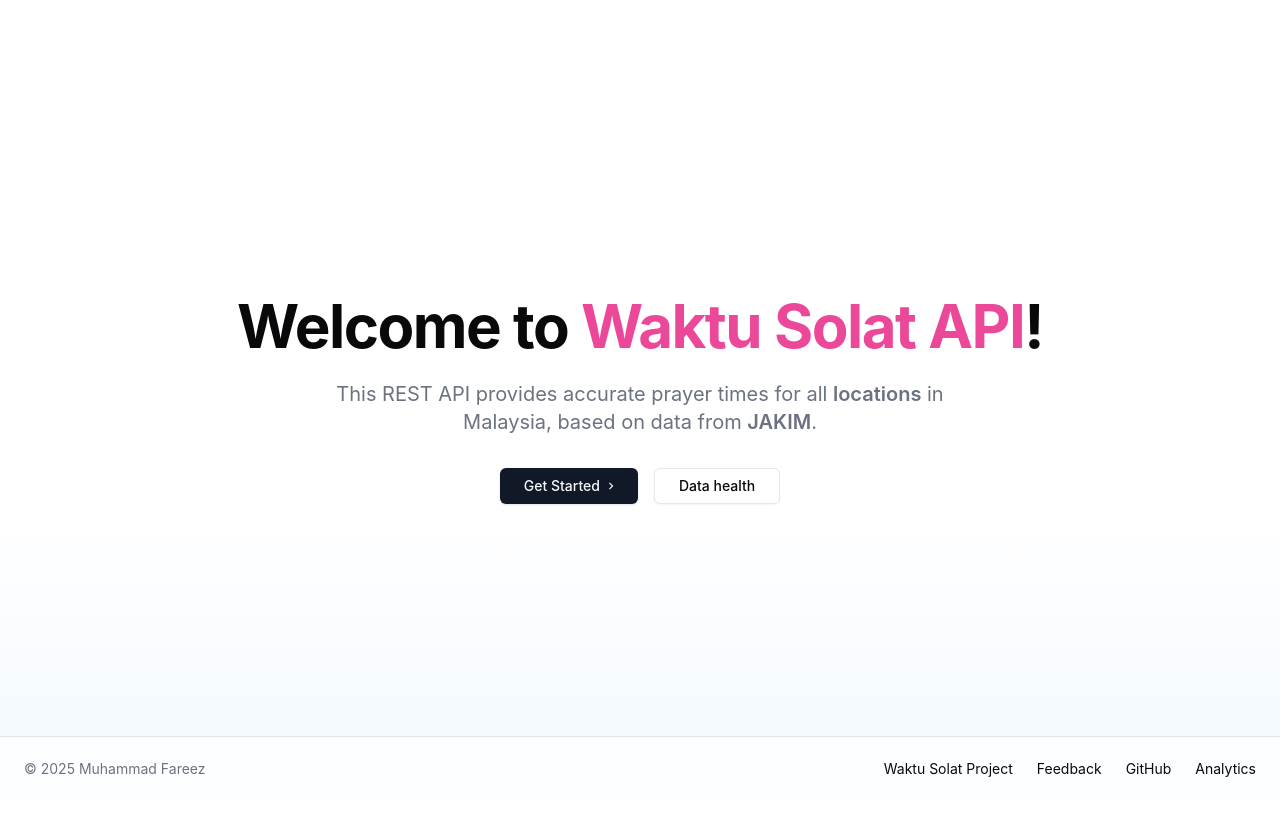
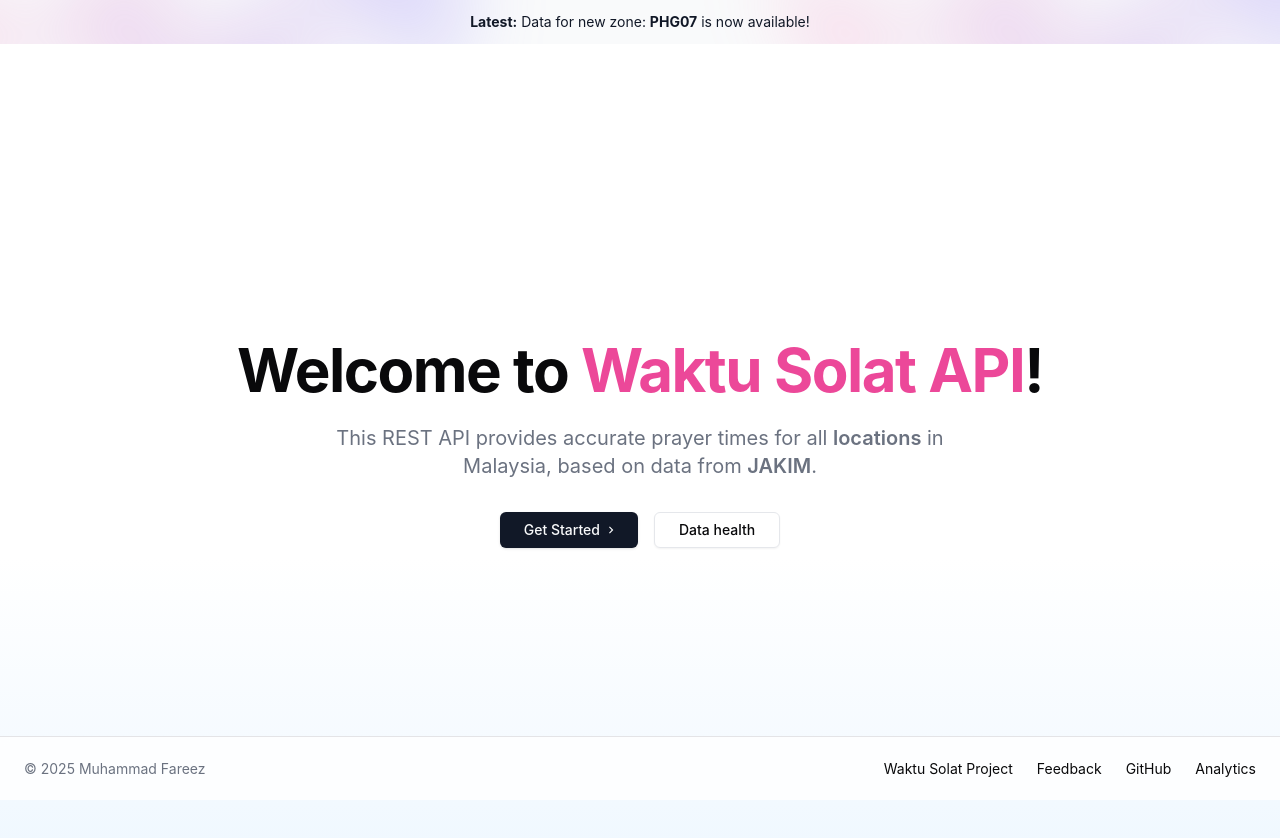
Before and after one commit to mptwaktusolat/api-waktusolat, a Next.js app: page / in a window 1280 px wide. Shown: the top 838 px of the page. Before the commit the page ends 800 px from the top, so only its background shows below. Built offline with nearby package versions, Linux system fonts and the light colour scheme.

Commit message:
:lipstick: Add banner annoucenment PHG07 is available

```diff
--- a/pages/index.tsx
+++ b/pages/index.tsx
@@ -24,10 +24,9 @@
         />
         <link rel="icon" href="/favicon.ico" />
       </Head>
-      {/* TODO: Reenable on 2026 */}
-      {/* <TopBanner>
-        <strong>New</strong> &middot; Data for 2025 is now available to use!
-      </TopBanner> */}
+      <TopBanner>
+        <strong>Latest:</strong> Data for new zone: <strong>PHG07</strong> is now available!
+      </TopBanner>
       <main className="flex items-center justify-center min-h-svh flex-col relative overflow-hidden">
         {/* Subtle glowing object */}
         <div className="hidden dark:block absolute top-1/2 left-1/2 -translate-x-1/2 -translate-y-1/2 w-[500px] h-[500px] bg-pink-500/20 rounded-full blur-[100px] opacity-50"></div>
```
